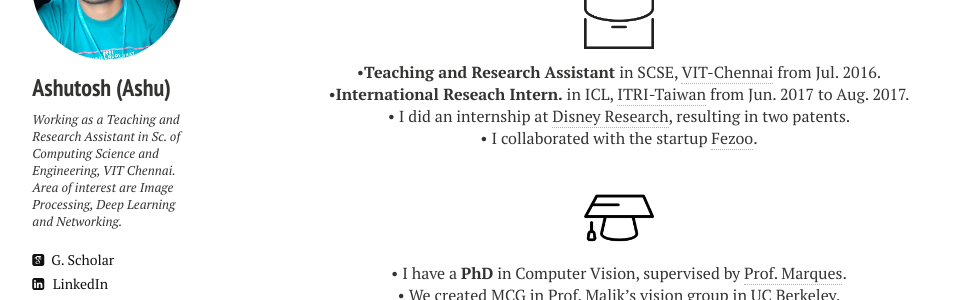
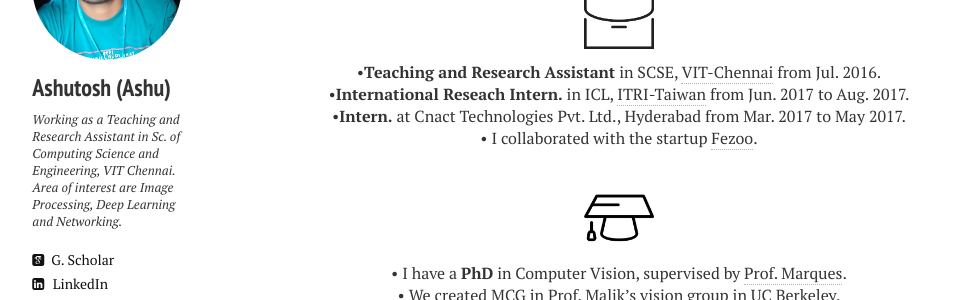
Before and after one commit to ashutoshsatapathy1990/ashutoshsatapathy1990.github.io, a Jekyll site: the page built from cv.md, in a window 1280 px wide. Shown: the part 174-474 px from the top of the page, without its empty margins (21-990 px from the left). Built offline with Jekyll 4.4.1, drawn with Linux system fonts in a browser that asks for light colours; nearby versions of some CDN libraries.

Commit message:
Update cv.html

```diff
--- a/_layouts/cv.html
+++ b/_layouts/cv.html
@@ -47,7 +47,7 @@
     <p align="center" class=bottom-small><img src="{{ site.url }}/images/CV/business.png" alt="Work Experience" width="70" height="70"></p>
     <p align="center">&#8226<strong>Teaching and Research Assistant</strong> in SCSE, <a href="http://chennai.vit.ac.in/" target="_blank">VIT-Chennai</a> from Jul. 2016.</p>
     <p align="center">&#8226<strong>International Reseach Intern.</strong> in ICL, <a href="https://www.itri.org.tw/" target="_blank">ITRI-Taiwan</a> from Jun. 2017 to Aug. 2017.</p>
-    <p align="center">&#8226 I did an internship at <a href="http://www.disneyresearch.com/research-labs/disney-research-zurich/" target="_blank">Disney Research</a>, resulting in two patents.</p>
+      <p align="center">&#8226<strong>Intern.</strong> at Cnact Technologies Pvt. Ltd., Hyderabad from Mar. 2017 to May 2017.</p>
     <p align="center" class="bottom-three">&#8226 I collaborated with the startup <a href="http://fezoo.cat" target="_blank">Fezoo</a>.</p>
 
     <p align="center" class=bottom-small><img src="{{ site.url }}/images/CV/study2.png" alt="Education" width="70" height="70"></p>
```
